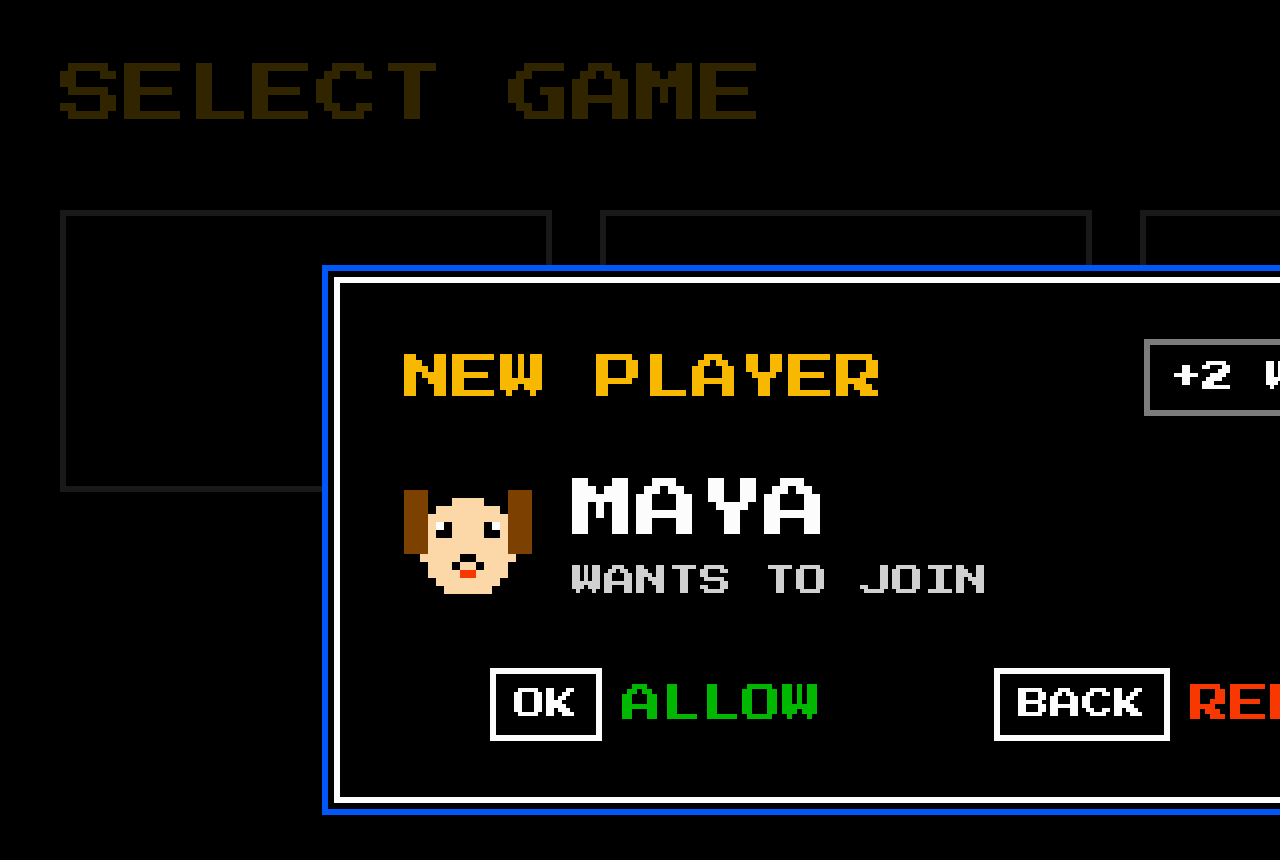
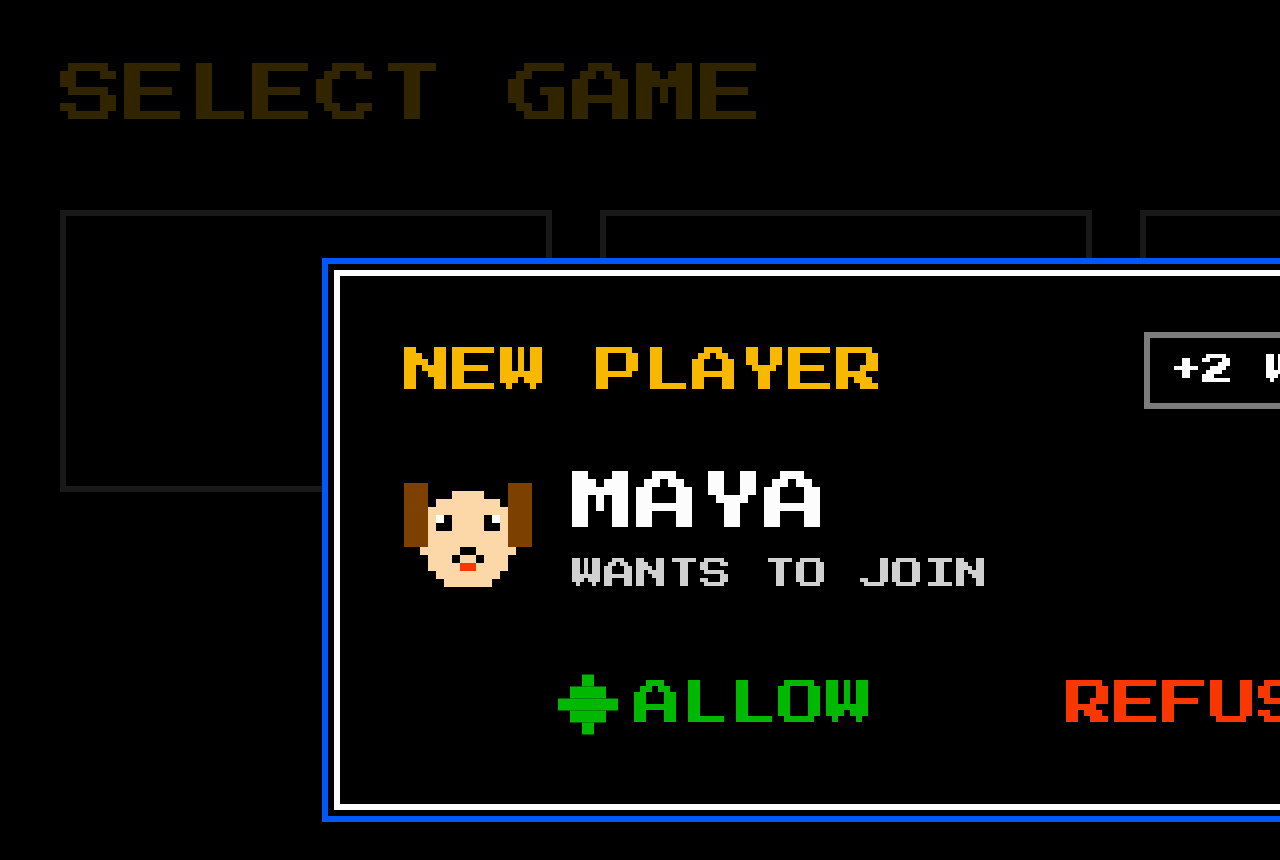
Before and after one commit to alonzo86/remote-play, a plain HTML site: page docs/design-system/components/JoinApproval/preview.html in a window 1280 px wide. Shown: the top 860 px of the page. Drawn offline with Linux system fonts and the light colour scheme.

Commit message:
Mocks for the join approval: ALLOW and REFUSE buttons, Settings row first, new waiting text (#393)
Owner decisions of 2026-11-07 (the look is approved with these changes): the TV card shows two
buttons ALLOW and REFUSE (ALLOW focused) instead of the OK and BACK key boxes; the Settings row
"approve new players" is the first row; the phone waiting screen reads "WAITING FOR THE HOST TO
GET YOU IN." / "ממתינים שהמארח יאשר אתכם." with the hint "ASK THE HOST TO ALLOW YOU ON THE TV."
(a proposal). Texts are still proposals until the code (strings.csv is not changed).

Co-Authored-By: Claude Sonnet 5.5 <noreply@anthropic.com>
Claude-Session: https://claude.ai/code/session_018NHRQoMYXZ4Z4jhDk7VsCo

```diff
--- a/docs/design-system/components/JoinApproval/join_approval.css
+++ b/docs/design-system/components/JoinApproval/join_approval.css
@@ -15,15 +15,17 @@ body.phone{width:1080px;height:2160px;padding:0;overflow:hidden}
 .who{display:flex;align-items:center;gap:40px;justify-content:flex-start}
 .pname{font-size:64px;line-height:1.2}
 .wants{color:var(--text-desc);font-size:32px;margin-top:10px}
-.hints{display:flex;justify-content:space-around;font-size:40px;padding-top:8px}
-.hints span{display:flex;align-items:center;gap:20px}
-.key{display:inline-block;border:var(--line-w) solid var(--text);padding:8px 18px;font-size:32px;color:var(--text)}
-.hints b{font-weight:400}
+.hints{display:flex;justify-content:center;gap:160px;font-size:48px;padding-top:8px}
+/* menu-item buttons (rp-item style): text, pixel cursor in front when focused; the words are the cue, not the color */
+.btn{position:relative;padding:10px 16px;padding-inline-start:84px;text-transform:uppercase}
+.btn.focus::before{content:"";position:absolute;inset-inline-start:8px;top:50%;width:5px;height:5px;margin-top:-2.5px;background:var(--ok);box-shadow:5px -5px 0 var(--ok),5px 0 0 var(--ok),5px 5px 0 var(--ok),10px -10px 0 var(--ok),10px -5px 0 var(--ok),10px 0 0 var(--ok),10px 5px 0 var(--ok),10px 10px 0 var(--ok),15px -5px 0 var(--ok),15px 0 0 var(--ok),15px 5px 0 var(--ok),20px 0 0 var(--ok);transform:scale(2.4);transform-origin:left center}
+[dir=rtl] .btn.focus::before{transform:scale(-2.4,2.4);transform-origin:right center}
+.btn:not(.focus){padding-inline-start:16px}
 .okl{color:var(--ok)}.bdl{color:var(--bad)}
 .set{position:absolute;inset:60px;display:flex;flex-direction:column;align-items:center;gap:40px}
 .set .rows{display:flex;flex-direction:column;gap:12px}
-.row{position:relative;display:flex;align-items:center;gap:20px;width:1500px;height:88px;padding:0 44px;box-sizing:border-box;font-size:40px}
-.row .nm{width:820px}
+.row{position:relative;display:flex;align-items:center;gap:20px;width:1500px;height:88px;padding:0 44px;padding-inline-start:72px;box-sizing:border-box;font-size:40px}
+.row .nm{width:790px}
 .row .vl{width:300px;text-align:center}
 .row .ar.end{color:var(--text-dim)}
 .row.focus .nm{color:var(--accent)}
--- a/docs/design-system/components/JoinApproval/join_approval.js
+++ b/docs/design-system/components/JoinApproval/join_approval.js
@@ -9,7 +9,7 @@
       title: "NEW PLAYER", wants: "WANTS TO JOIN", allow: "ALLOW", refuse: "REFUSE", queue: "+2 WAITING",
       settings: "SETTINGS", approve: "APPROVE NEW PLAYERS", debug: "DEBUG OVERLAY", invert: "INVERT AXES", music: "MUSIC", effects: "EFFECTS",
       language: "LANGUAGE", langname: "ENGLISH", on: "ON", off: "OFF", back: "BACK", select: "SELECT GAME", room: "ROOM CODE",
-      wait: "WAITING FOR THE TV TO LET YOU IN.", waitSub: "ASK THE HOST TO PRESS OK ON THE TV.", cancel: "CANCEL",
+      wait: "WAITING FOR THE HOST TO GET YOU IN.", waitSub: "ASK THE HOST TO ALLOW YOU ON THE TV.", cancel: "CANCEL",
       no: "THE HOST DID NOT LET YOU IN.", to: "NO ANSWER FROM THE TV. TRY AGAIN.", busy: "TOO MANY PLAYERS ARE WAITING. TRY AGAIN IN A MINUTE.",
       type: "TYPE THE ROOM CODE FROM THE TV", scan: "SCAN QR CODE", logo: "SABABI", you: "YOU ARE MAYA", name: "MAYA"
     },
@@ -17,7 +17,7 @@
       title: "שחקן חדש", wants: "רוצה להצטרף", allow: "לאשר", refuse: "לסרב", queue: "עוד 2 ממתינים",
       settings: "הגדרות", approve: "אישור שחקנים חדשים", debug: "מסך אבחון", invert: "היפוך צירים", music: "מוזיקה", effects: "אפקטים",
       language: "שפה", langname: "עברית", on: "פועל", off: "כבוי", back: "חזרה", select: "בחרו משחק", room: "קוד חדר",
-      wait: "ממתינים שהטלוויזיה תכניס אתכם.", waitSub: "בקשו מהמארח ללחוץ OK בטלוויזיה.", cancel: "ביטול",
+      wait: "ממתינים שהמארח יאשר אתכם.", waitSub: "בקשו מהמארח לאשר אתכם בטלוויזיה.", cancel: "ביטול",
       no: "המארח לא הכניס אתכם.", to: "אין תשובה מהטלוויזיה. נסו שוב.", busy: "יותר מדי שחקנים ממתינים. נסו שוב בעוד דקה.",
       type: "הקלידו את קוד החדר מהטלוויזיה", scan: "סרקו קוד QR", logo: "SABABI", you: "אתם מייה", name: "מאיה"
     }
@@ -53,7 +53,7 @@
     card.innerHTML =
       '<div class="top"><h2>' + T.title + '</h2><span class="queue">' + T.queue + '</span></div>' +
       '<div class="who">' + avatar(8) + '<div><div class="pname">' + T.name + '</div><div class="wants">' + T.wants + '</div></div></div>' +
-      '<div class="hints"><span>' + key("OK", "okk") + ' <b class="okl">' + T.allow + '</b></span><span>' + key("BACK", "bkk") + ' <b class="bdl">' + T.refuse + '</b></span></div>';
+      '<div class="hints"><span class="btn focus okl">' + T.allow + '</span><span class="btn bdl">' + T.refuse + '</span></div>';
     dim.appendChild(card); root.appendChild(dim);
   } else if (screen === "settings") {
     var box = el("div", "set");
@@ -64,12 +64,12 @@
       return r;
     }
     var rows = el("div", "rows");
+    rows.appendChild(row(T.approve, T.on, 1, 0, 1, "var(--ok)"));   /* owner 2026-11-07: the first row, keeps the focus */
     rows.appendChild(row(T.debug, T.off, 0, 1, 0, "var(--text-dim)"));
     rows.appendChild(row(T.invert, T.off, 0, 1, 0, "var(--text-dim)"));
     rows.appendChild(row(T.music, "7 / 10", 0, 0, 0));
     rows.appendChild(row(T.effects, "8 / 10", 0, 0, 0));
     rows.appendChild(row(T.language, T.langname, 0, 0, 0, "var(--accent)"));
-    rows.appendChild(row(T.approve, T.on, 1, 0, 1, "var(--ok)"));   /* D8: the last row, after Language */
     box.appendChild(rows);
     box.appendChild(el("div", "rp-item back", T.back));
     root.appendChild(box);
```
Also changed, not shown: docs/design-system/components/JoinApproval/settings_en.png, docs/design-system/components/JoinApproval/settings_he.png, docs/design-system/components/JoinApproval/tv_en.png, docs/design-system/components/JoinApproval/tv_he.png, docs/design-system/components/JoinApproval/waiting_en.png, docs/design-system/components/JoinApproval/waiting_he.png, 1 other file.
